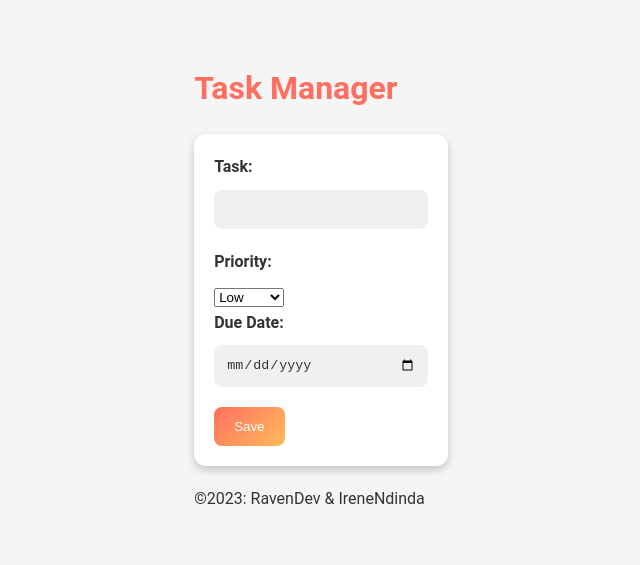
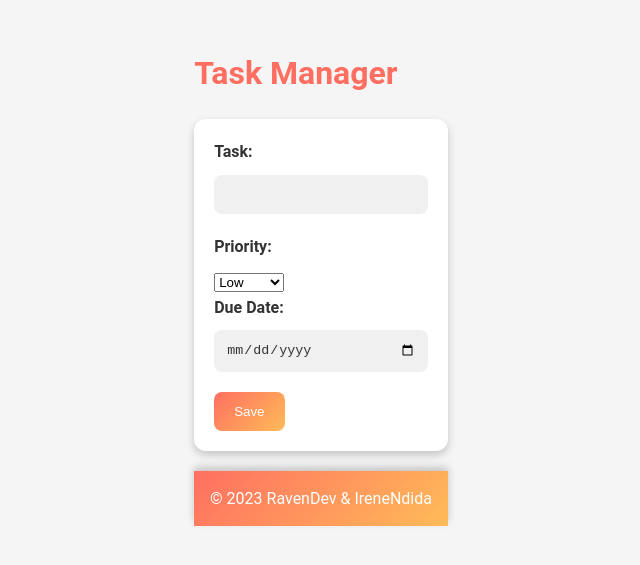
Before and after one commit to Ben1464/Task-Manager-App, a React (Create React App) app: page / in a window 1280 px wide. Shown: the part 113-678 px from the top of the page, without its empty margins (319-959 px from the left). Built offline with nearby package versions, Linux system fonts and the light colour scheme; data requests are answered from the project's data file.

Commit message:
Set the dates on the footer to be dynamic

```diff
--- a/db.json
+++ b/db.json
@@ -137,6 +137,24 @@
       "priority": "Medium",
       "dueDate": "2024-01-18",
       "id": 23
+    },
+    {
+      "title": "",
+      "priority": "Low",
+      "dueDate": "",
+      "id": 24
+    },
+    {
+      "title": "Cleaning",
+      "priority": "High",
+      "dueDate": "2024-01-26",
+      "id": 25
+    },
+    {
+      "title": "Cleaning",
+      "priority": "High",
+      "dueDate": "2024-01-26",
+      "id": 26
     }
   ]
 }
--- a/src/components/Footer.js
+++ b/src/components/Footer.js
@@ -1,11 +1,15 @@
-import React from 'react'
+import React from 'react';
 
-function Footer() {
+const Footer = () => {
+  const getCurrentYear = () => {
+    return new Date().getFullYear();
+  };
+
   return (
-    <div>
-        <p>    &copy;2023: RavenDev & IreneNdinda</p>
-    </div>
-  )
-}
+    <footer>
+      <p>&copy; {getCurrentYear()} RavenDev & IreneNdida</p>
+    </footer>
+  );
+};
 
-export default Footer
+export default Footer;
```
